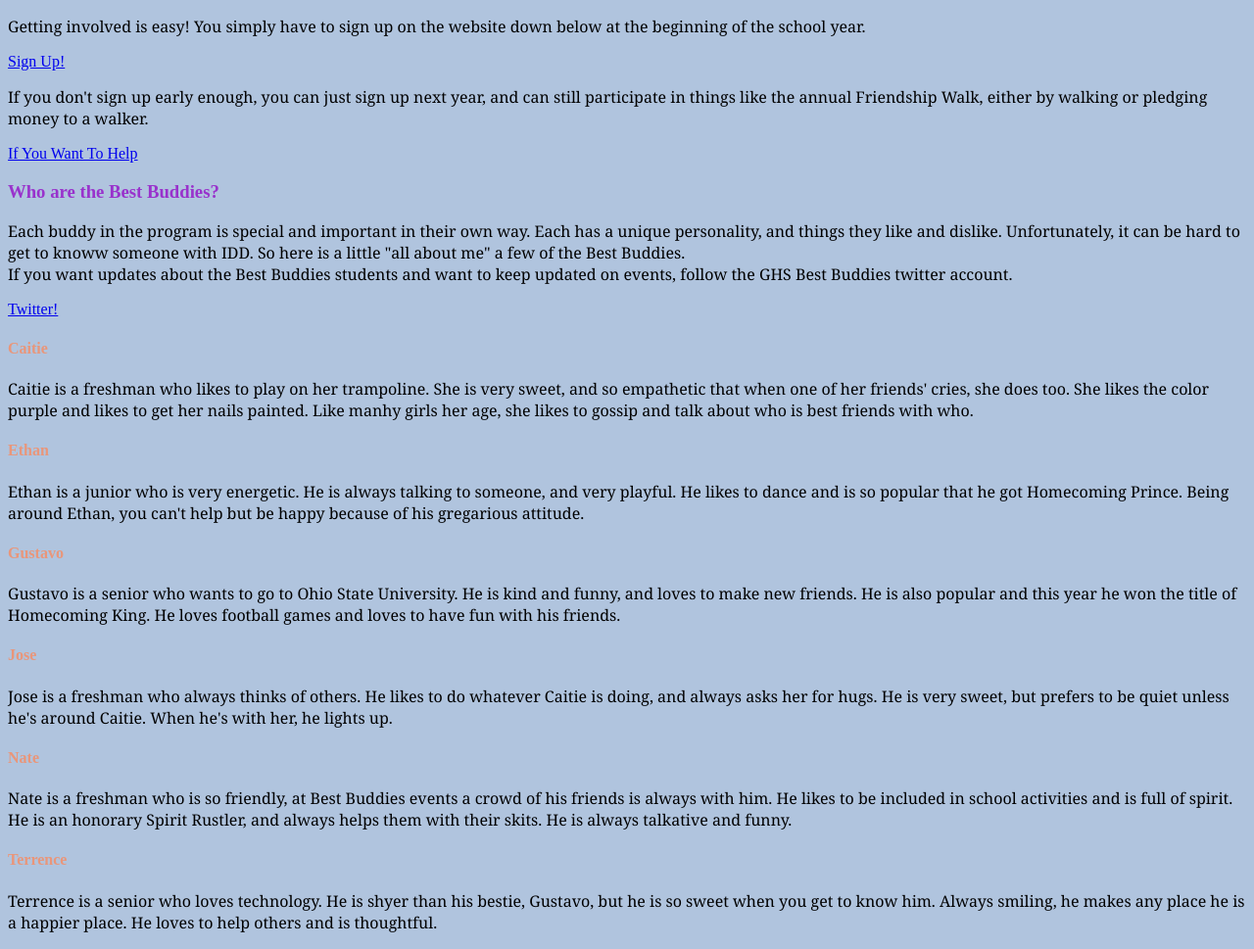
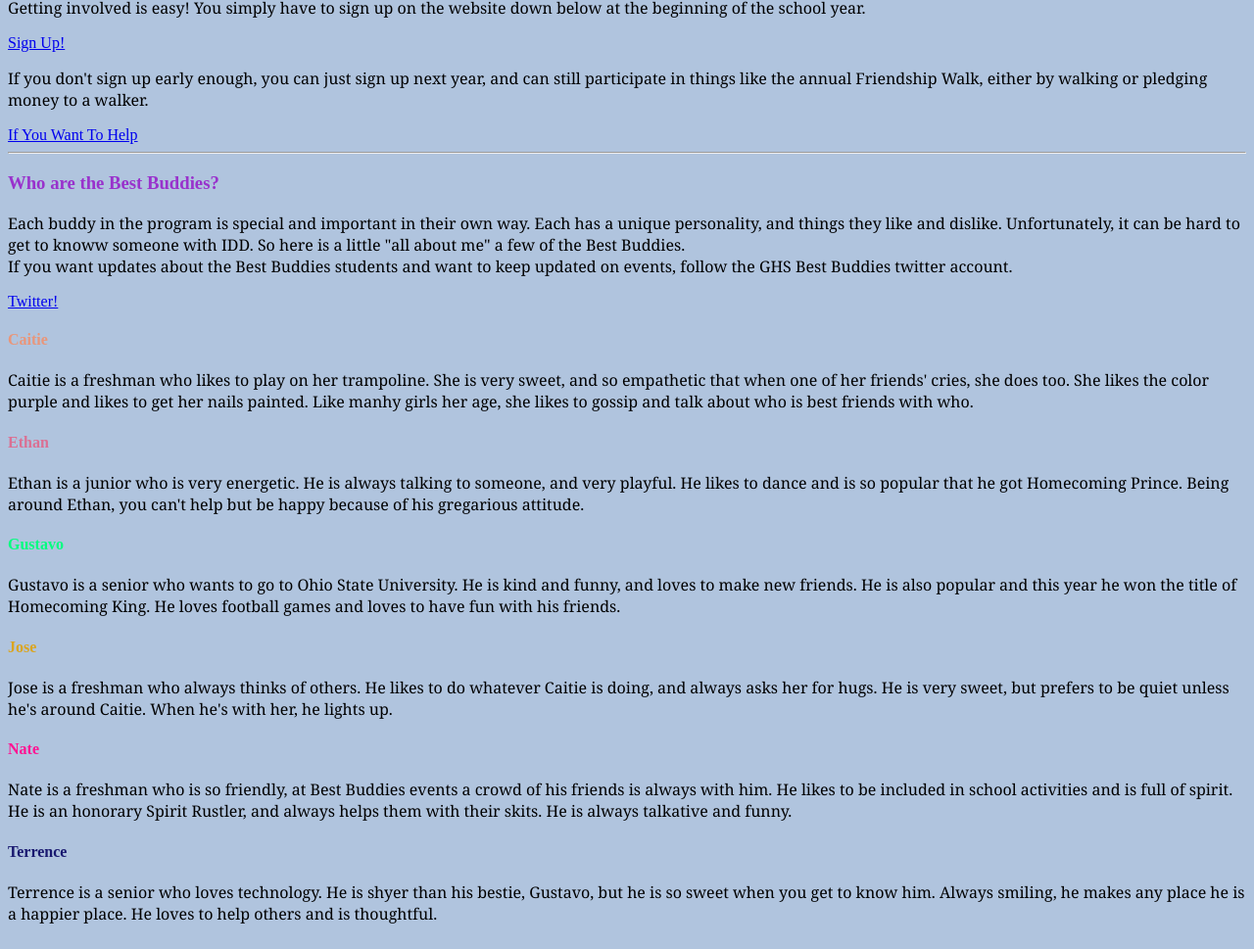
Before and after one commit to hic6403/lilypusion, a plain HTML site: page index.html in a window 1280 px wide. Shown: the part 316-1285 px from the top of the page at 98% size. Drawn offline with Linux system fonts and the light colour scheme.

Commit message:
Update index.html

```diff
--- a/index.html
+++ b/index.html
@@ -2,13 +2,9 @@
 <body style="background-color:lightsteelblue;">
 <head>
 <title> All About GHS Best Buddies </title>
-</head>
-    .All About GHS Best Buddies {
-    background-color:#AFEEEE;
-    text-align:center;
-  color:#FFA500;
-    }
+    </head>
     <h1 style="font-family:rockwell;color:orange;text-align:center;"> All About GHS Best Buddies </h1>
+    <hr>
     <h3 style="font-family:rockwell;color:darkorchid;"> What is Best Buddies? </h3>
   <p style="font-family:cambria;"> Best Buddies is an organization that works in countries worldwide to provide people who have IDD (intellectual and developmental disabilities) with friendships and bring awareness to the fact that people with IDD are still people. </p>
 <p style="font-family:cambria;"> In Grapevine, Best Buddies has helped to forge relationships between average students and students with IDD. The RISE program offers a place for many of these students to work together at their pace. But, some best buddies are in regular classes.  Best Buddies has impacted their lives in a positive way and helped them make bonds that last forever.</p>
@@ -17,6 +13,7 @@
     <a href="https://www.bestbuddiesonline.org/"> Sign Up! </a>
     <p style="font-family:cambria;"> If you don't sign up early enough, you can just sign up next year, and can still participate in things like the annual Friendship Walk, either by walking or pledging money to a walker.</p>
     <a href="https://www.bestbuddies.org/take-action/"> If You Want To Help </a>
+    <hr>
   <h3 style="font-family:rockwell;color:darkorchid;"> Who are the Best Buddies? </h3>
  <p style="font-family:cambria;"> Each buddy in the program is special and important in their own way. Each has a unique personality, and things they like and dislike. Unfortunately, it can be hard to get to knoww someone with IDD. So here is a little "all about me" a few of the Best Buddies.
       <br> If you want updates about the Best Buddies students and want to keep updated on events, follow the GHS Best Buddies twitter account.</p>
@@ -24,21 +21,27 @@
   <h4 style="font-family:rockwell;color:darksalmon;"> Caitie </h4>
     <p style="font-family:cambria;"> Caitie is a freshman who likes to play on her trampoline. She is very sweet, and so empathetic that when one of her friends' cries, she does too.
         She likes the color purple and likes to get her nails painted. Like manhy girls her age, she likes to gossip and talk about who is best friends with who. </p>
-  <h4 style="font-family:rockwell;color:darksalmon;"> Ethan </h4>
+
+    <h4 style="font-family:rockwell;color:palevioletred;"> Ethan </h4>
     <p style="font-family:cambria;"> Ethan is a junior who is very energetic. He is always talking to someone, and very playful. He likes to dance and is so popular that he got Homecoming Prince.
         Being around Ethan, you can't help but be happy because of his gregarious attitude.</p>
-  <h4 style="font-family:rockwell;color:darksalmon;"> Gustavo </h4>
+
+    <h4 style="font-family:rockwell;color:springgreen;"> Gustavo </h4>
     <p style="font-family:cambria;"> Gustavo is a senior who wants to go to Ohio State University. He is kind and funny, and loves to make new friends. He is also popular
     and this year he won the title of Homecoming King. He loves football games and loves to have fun with his friends.</p>
-  <h4 style="font-family:rockwell;color:darksalmon;"> Jose </h4>
+
+    <h4 style="font-family:rockwell;color:goldenrod;"> Jose </h4>
     <p style="font-family:cambria;"> Jose is a freshman who always thinks of others. He likes to do whatever Caitie is doing, and always asks her for hugs. He is very sweet,
     but prefers to be quiet unless he's around Caitie. When he's with her, he lights up. </p>
-  <h4 style="font-family:rockwell;color:darksalmon;"> Nate </h4>
+
+    <h4 style="font-family:rockwell;color:deeppink;"> Nate </h4>
  <p style="font-family:cambria;"> Nate is a freshman who is so friendly, at Best Buddies events a crowd of his friends is always with him. He likes to be included in school
     activities and is full of spirit. He is an honorary Spirit Rustler, and always helps them with their skits. He is always talkative and funny.</p>
-    <h4 style="font-family:rockwell;color:darksalmon;"> Terrence </h4>
+
+    <h4 style="font-family:rockwell;color:midnightblue;"> Terrence </h4>
  <p style="font-family:cambria;"> Terrence is a senior who loves technology. He is shyer than his bestie, Gustavo, but he is so sweet when you get to know him. Always smiling,
     he makes any place he is a happier place. He loves to help others and is thoughtful.</p>
+
 <meta name="author"content="Seattle Hickey">
 <meta http-equiv="refresh" content="30">
     </body>
```
